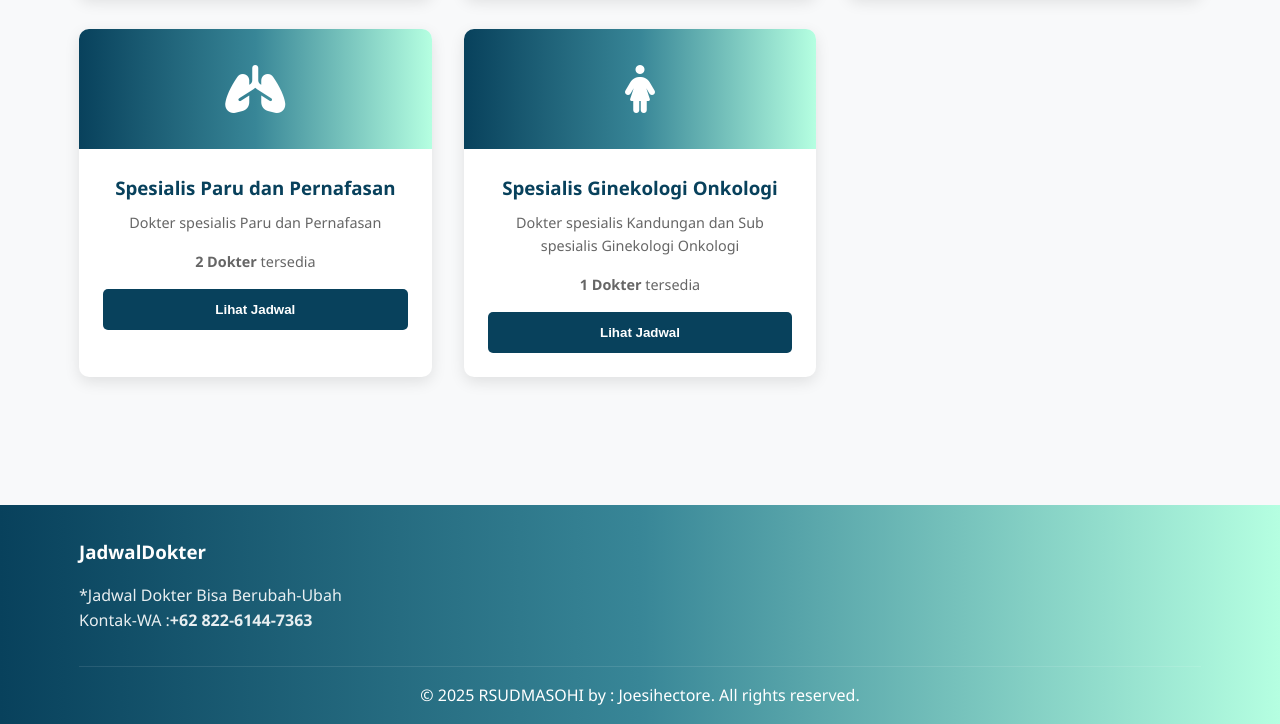
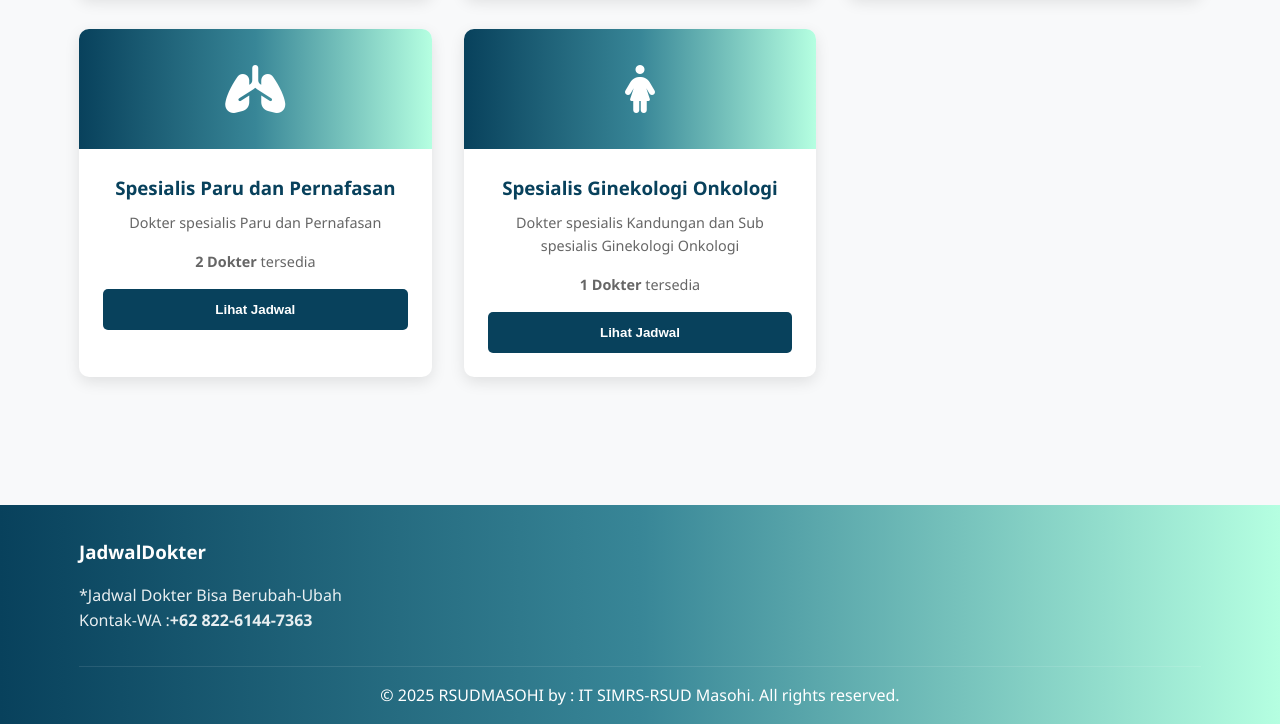
Before and after one commit to amirullah28/jadwaldokter, a plain HTML site: page index.html in a window 1280 px wide. Shown: the part 1894-2618 px from the top of the page. Drawn offline with Linux system fonts and the light colour scheme.

Commit message:
Update footer copyright information

```diff
--- a/index.html
+++ b/index.html
@@ -54,7 +54,7 @@
             </div>
 
             <div class="footer-bottom">
-                <p>&copy; 2025 RSUDMASOHI by : Joesihectore. All rights reserved.</p>
+                <p>&copy; 2025 RSUDMASOHI by : IT SIMRS-RSUD Masohi. All rights reserved.</p>
             </div>
         </div>
     </footer>
```
